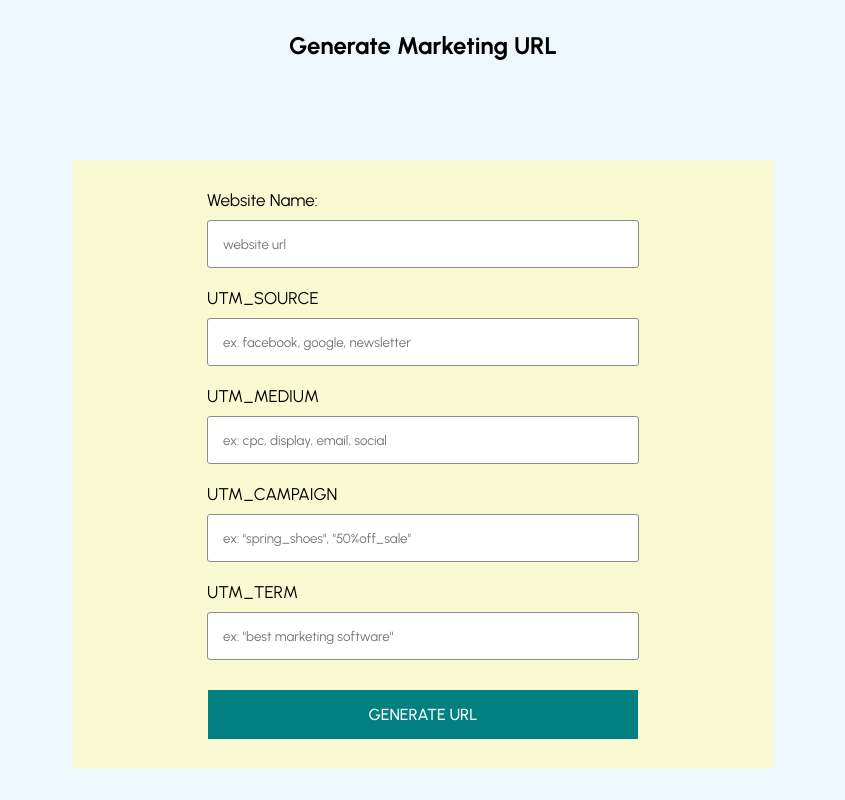
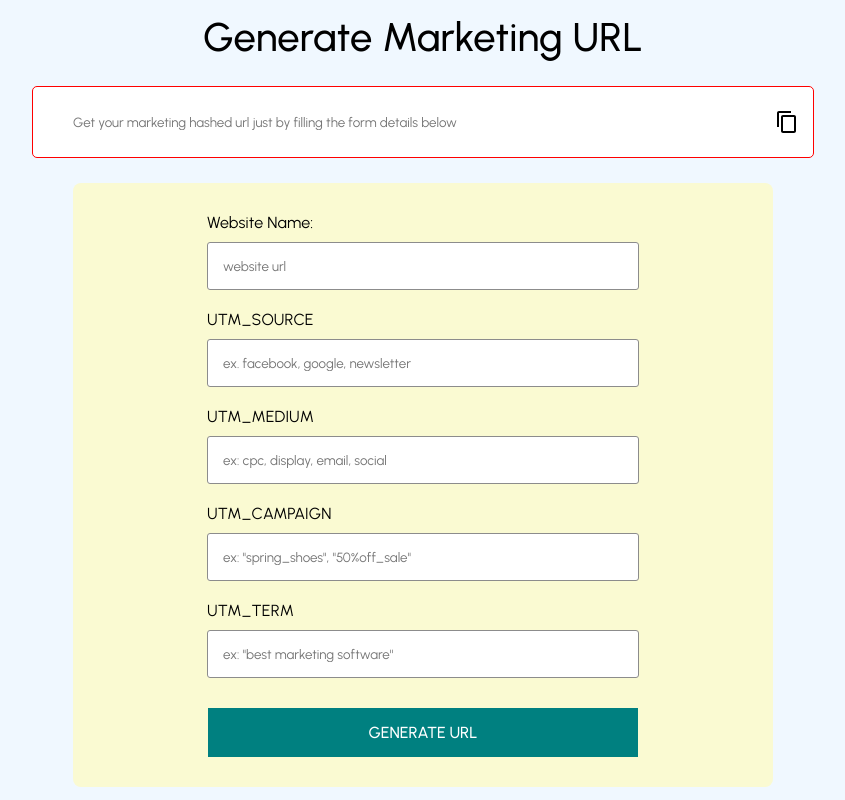
Before and after one commit to mhdarb/URLTracking, a React (Create React App) app: page / in a window 1280 px wide. Shown: the whole page, without its empty margins (217-1062 px from the left). Built offline with nearby package versions, Linux system fonts and the light colour scheme.

Commit message:
url generation with parameters

```diff
--- a/src/GenerateURL.jsx
+++ b/src/GenerateURL.jsx
@@ -1,32 +1,80 @@
 import './generateURL.scss'
 import { useState } from 'react'
+import ContentCopyIcon from '@mui/icons-material/ContentCopy';
+import { CopyToClipboard } from "react-copy-to-clipboard";
 
 export default function GenerateURL() {
+    const [copied, setCopied] = useState(false);
+    const handleSubmit = (e) =>{
+        e.preventDefault();
+        let url=`https://${websiteUrl}?`;
+        if(source.length>0){
+            url+="utm_source="+source;
+        }
+        if(medium.length>0){
+            url+="&"+"utm_medium="+medium;
+        }
+        if(campaign.length>0){
+            url+="&"+"utm_campaign="+campaign;
+        }
+        if(term.length>0){
+            setTerm(term.split(' ').join('-'))
+            url+="&"+"utm_campaign="+term;
+        }
+        setHashedUrl(url);
+        console.log(url);
+    }
+
+    const handleCopy = (e) =>{
+        e.target.select()
+        document.execCommand("copy")
+    }
+    const [websiteUrl, setWebsiteUrl] = useState("")
+    const [source, setSource] = useState("")
+    const [medium, setMedium] = useState("")
+    const [campaign, setCampaign] = useState("")
+    const [term, setTerm] = useState("")
+    const [hashedUrl, setHashedUrl] = useState("")
     return (
         <div className='container'>
             <h2>Generate Marketing URL</h2>
+            <div className="hashedUrlContainer">
+                <input type="text"
+                    placeholder='Get your marketing hashed url just by filling the form details below'
+                    value={hashedUrl}
+                    onChange={({ target: { value } }) => {
+                        setHashedUrl(value);
+                        setCopied(false);
+                    }}
+                />
+                <CopyToClipboard text={hashedUrl} onCopy={() => setCopied(true)}>
+                    <ContentCopyIcon className='copyIcon' onClick={handleCopy}/>
+                </CopyToClipboard>
+            </div>
+            {copied ? <span style={{ color: "green", margin:"0px"}}>Copied Url</span> : null}
             <form action="">
                 <div className="formInput">
                     <label>Website Name:</label>
-                    <input type="text" required placeholder='website url'/>
+                    <input type="text" required="true" placeholder='website url' onChange={(e)=>setWebsiteUrl(e.target.value)}/>
                 </div>
                 <div className="formInput">
                     <label>UTM_SOURCE</label>
-                    <input type="text" required placeholder='ex. facebook, google, newsletter'/>
+                    <input type="text" required="true" placeholder='ex. facebook, google, newsletter' onChange={(e)=>setSource(e.target.value)}/>
                 </div>
                 <div className="formInput">
                     <label>UTM_MEDIUM</label>
-                    <input type="text" required placeholder='ex: cpc, display, email, social'/>
+                    <input type="text" required="true" placeholder='ex: cpc, display, email, social' onChange={(e)=>setMedium(e.target.value)}/>
                 </div>
                 <div className="formInput">
                     <label>UTM_CAMPAIGN</label>
-                    <input type="text" placeholder='ex: "spring_shoes", "50%off_sale"'/>
+                    <input type="text" placeholder='ex: "spring_shoes", "50%off_sale"' onChange={(e)=>setCampaign(e.target.value)}/>
                 </div>
                 <div className="formInput">
                     <label>UTM_TERM</label>
-                    <input type="text" placeholder='ex: "best marketing software"'/>
+                    <input type="text" placeholder='ex: "best marketing software"' onChange={(e)=>setTerm(e.target.value)}/>
                 </div>
-                <button>GENERATE URL</button>
+
+                <button onClick={handleSubmit}>GENERATE URL</button>
             </form>
         </div>
     )
--- a/src/generateURL.scss
+++ b/src/generateURL.scss
@@ -4,19 +4,44 @@
     width: 100%;
     flex-direction: column;
     align-items: center;
-    justify-content: center;
+    letter-spacing: 0.01rem;
+    justify-content: space-around;
     background-color: aliceblue;
+
+    h2{
+        font-size: 40px;
+        font-weight: 500;
+    }
+
+    .hashedUrlContainer{
+        position: relative;
+        display:flex;
+        align-items: center;
+        input{
+            width: 700px;
+            padding: 10px 40px;
+            height:50px;
+            border-radius: 5px;
+            border:1px solid red
+        }
+
+        .copyIcon{
+            position: absolute;
+            cursor: pointer;
+            margin-left: 5px;
+            right: 15px;
+        }
+    }
 
     form{
         background-color: lightgoldenrodyellow;
-        margin-top: 100px;
         width: 50%;
-        // height: 60%;
         padding: 30px;
         display: flex;
         align-items: center;
         justify-content: center;
         flex-direction: column;
+        border-radius: 8px;
 
         .formInput{
             margin-bottom: 20px;
@@ -25,7 +50,7 @@
             justify-content: space-between;
             label{
                 margin-bottom: 10px;
-                font-size: 17px;
+                font-size: 16px;
             }
             input{
                 padding:15px;
```
Also changed, not shown: package.json (+7 -0 lines), 2 other files (tests, documents, lock files or other folders).
